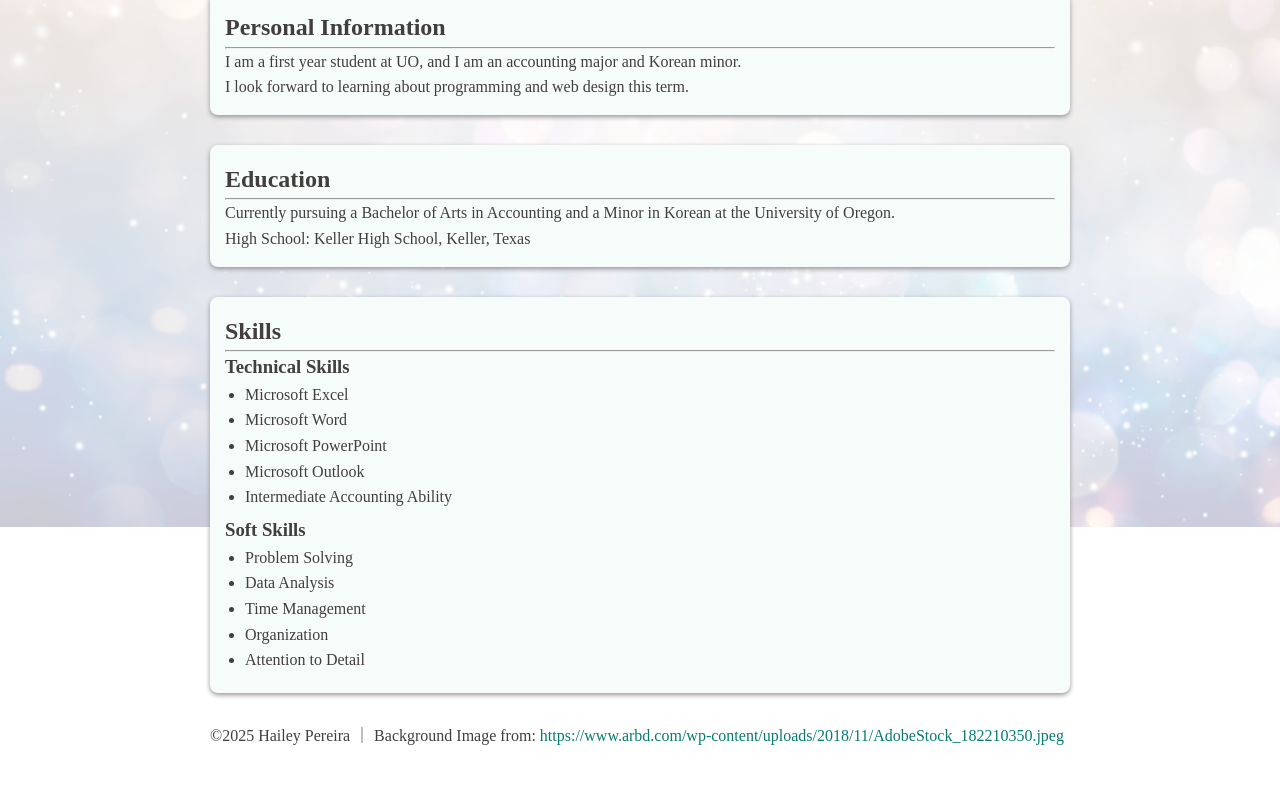
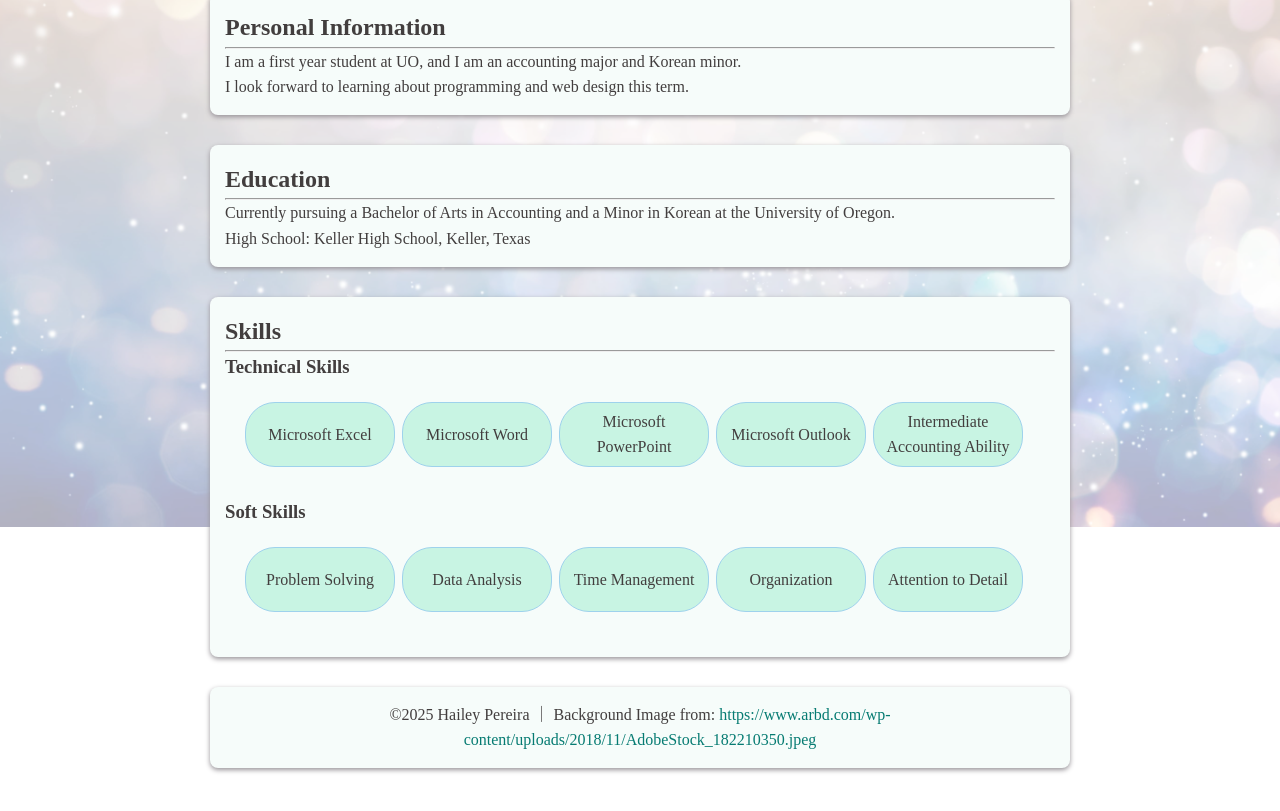
Before and after one commit to Hailey468/Hailey468.github.io, a plain HTML site: page index.html in a window 1280 px wide. Shown: the part 273-1084 px from the top of the page. Before the commit the page ends 1041 px from the top, so only its background shows below. Drawn offline with Linux system fonts and the light colour scheme.

Commit message:
Add files via upload

```diff
--- a/styles.css
+++ b/styles.css
@@ -35,8 +35,53 @@ body:before {
     background-image: url('Background Photo.png');
     background-size: cover;
     background-position: center;
-    opacity: .2;
+    opacity: .3;
     z-index: -1;
+}
+
+/* referenced Jane Doe example for following ul elements involving flex */
+ul {
+    list-style: none;
+    padding: 20px;
+    padding-left: 20px;
+    margin-bottom: 5px;
+    border-radius: 20px;
+    align-items: center;
+    text-align: center;
+    display: flex;
+    flex-wrap: wrap;
+    gap: 7px;
+}
+
+li {
+    display: flex;
+    flex: 0 0 auto;
+    justify-content: center;
+    text-align: center;
+    align-items: center;
+    width: 150px;
+    height: 65px;
+    border: 2px solid rgb(158, 210, 236);
+    border-width: .5px;
+    padding: 10px 10px;
+    border-radius: 30px;
+    margin-bottom: 5px;
+    background-color: rgb(200, 244, 227);
+    transition: color 0.3s ease, transform 0.3s ease;
+}
+
+li:hover {
+    transform:translateX(4.5px);
+    color: rgb(26, 7, 26);
+}
+
+footer {
+    text-align: center;
+    margin-bottom: 30px;
+    padding: 15px;
+    background-color: rgb(246, 252, 250);
+    border-radius: 8px;
+    box-shadow: 0 2px 5px rgb(151, 147, 152);
 }
 
 /* Referenced Jane Doe Project Demo 1 styles.css for the following elements */
@@ -62,11 +107,6 @@ img {
     margin-bottom: 10px;
 }
 
-ul {
-    padding-left: 20px;
-    margin-bottom: 5px;
-}
-
 a {
     color: rgb(6, 123, 114);
     text-decoration: none;
```
